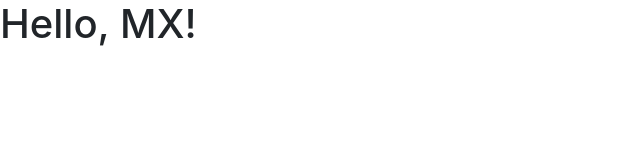
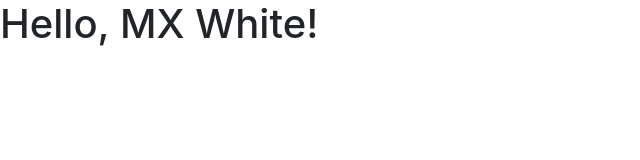
Before and after one commit to stephanefullstack/github-flow, a plain HTML site: page index.html in a window 1280 px wide. Shown: the whole page, without its empty margins (0-640 px from the left). Drawn offline with nearby package versions, Linux system fonts and the light colour scheme.

Commit message:
White added

```diff
--- a/index.html
+++ b/index.html
@@ -8,7 +8,7 @@
     <title>Hello, world!</title>
   </head>
   <body>
-    <h1>Hello, MX!</h1>
+    <h1>Hello, MX White!</h1>
 
     <script src="https://code.jquery.com/jquery-3.3.1.slim.min.js" integrity="sha384-q8i/X+965DzO0rT7abK41JStQIAqVgRVzpbzo5smXKp4YfRvH+8abtTE1Pi6jizo" crossorigin="anonymous"></script>
     <script src="https://cdnjs.cloudflare.com/ajax/libs/popper.js/1.14.3/umd/popper.min.js" integrity="sha384-ZMP7rVo3mIykV+2+9J3UJ46jBk0WLaUAdn689aCwoqbBJiSnjAK/l8WvCWPIPm49" crossorigin="anonymous"></script>
```
